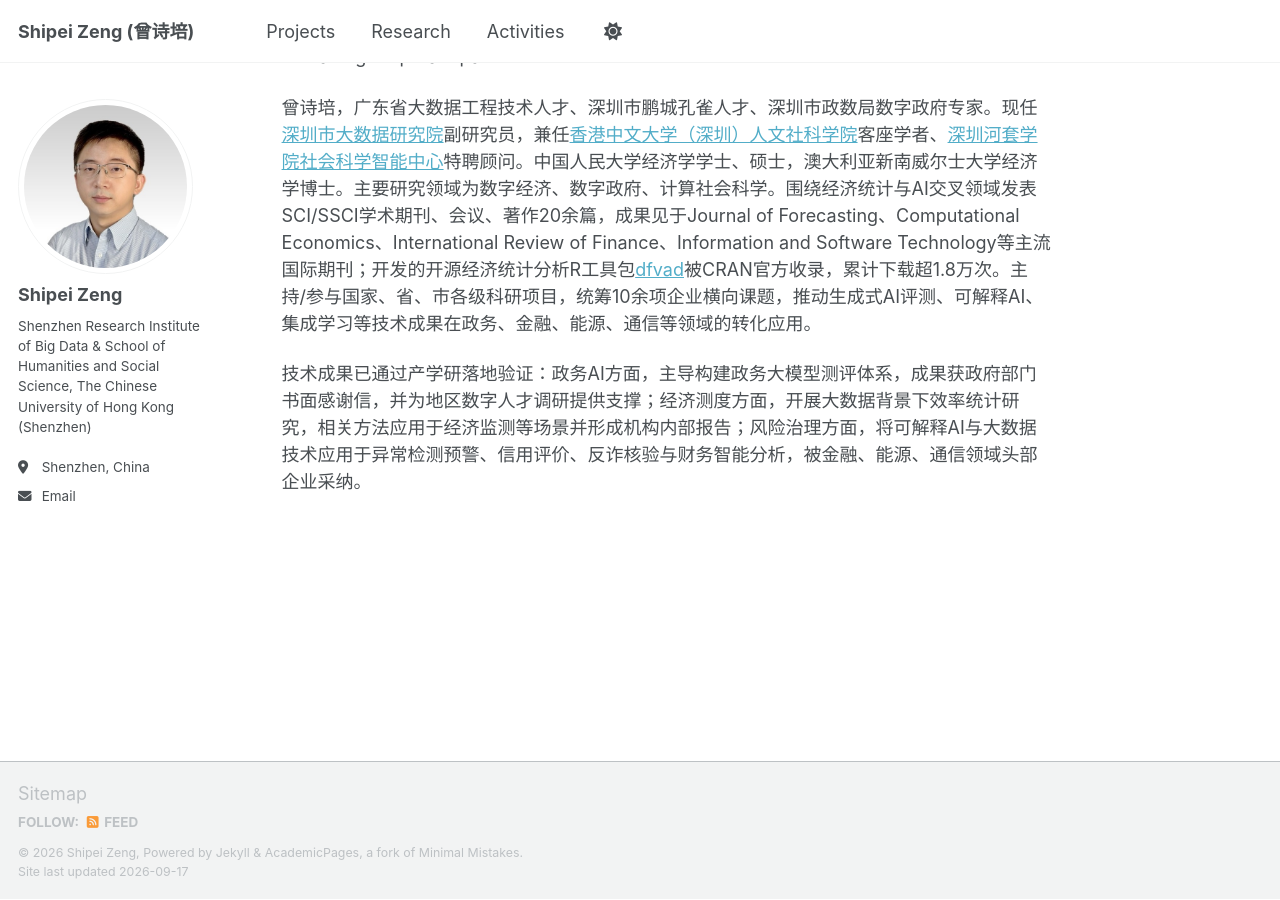
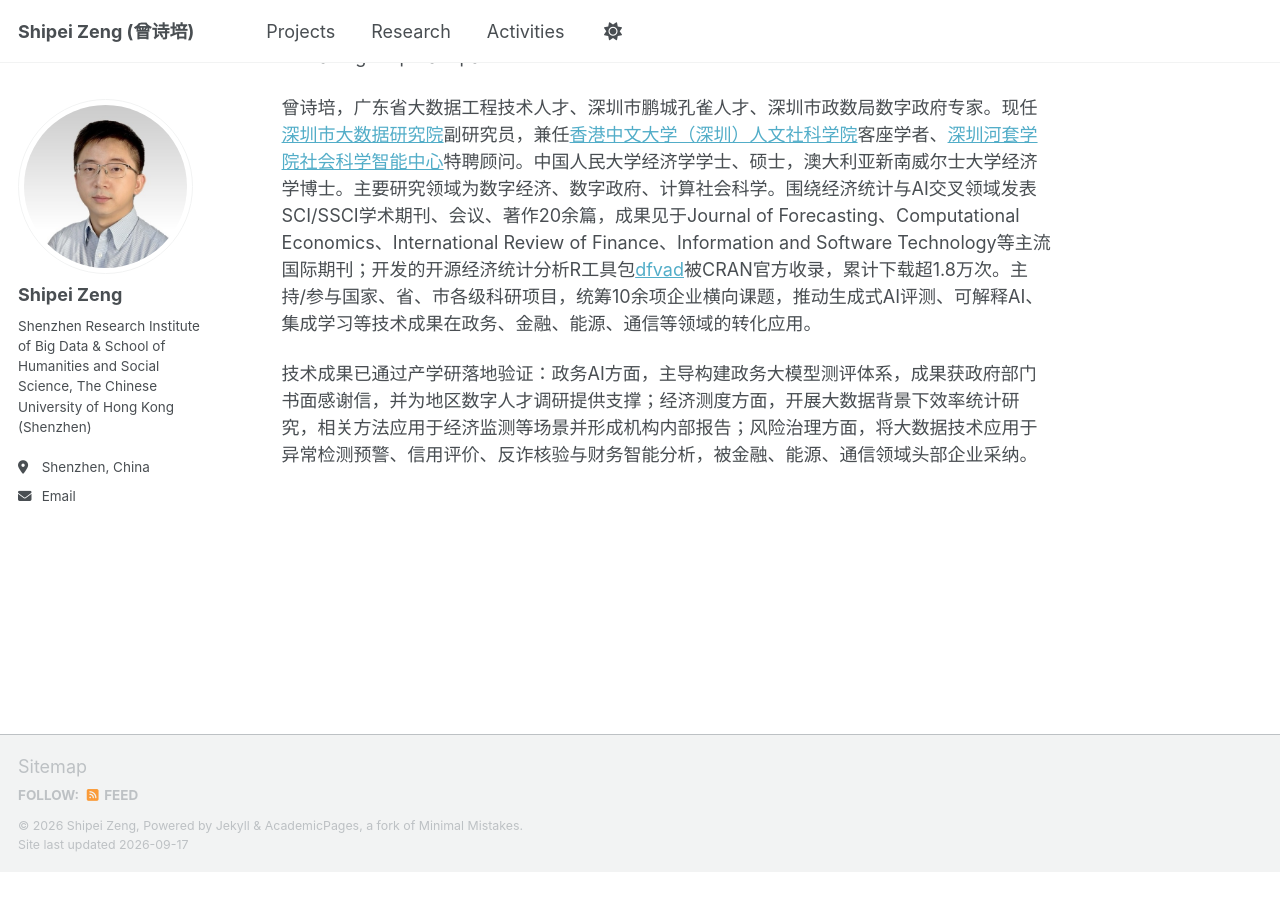
Before and after one commit to shipei-zeng/shipei-zeng.github.io, a Jekyll site: the page built from _pages/about.md, in a window 1280 px wide and 900 px high, scrolled down 735 px. Built offline with Jekyll 4.4.1, drawn with Linux system fonts in a browser that asks for light colours; a script that is not in the unit is left out; after the commit the page ends 1608 px from its top, so only the background shows below that.

Commit message:
Fix minor wording in about.md

```diff
--- a/_pages/about.md
+++ b/_pages/about.md
@@ -14,4 +14,4 @@ His innovations have achieved real world adoption. The proposed techniques in pa
 
 曾诗培，广东省大数据工程技术人才、深圳市鹏城孔雀人才、深圳市政数局数字政府专家。现任[深圳市大数据研究院](http://sribd.cn/teacher/320)副研究员，兼任[香港中文大学（深圳）人文社科学院](https://hss.cuhk.edu.cn/page/1350)客座学者、[深圳河套学院社会科学智能中心](https://www.slai.edu.cn/zh-hans)特聘顾问。中国人民大学经济学学士、硕士，澳大利亚新南威尔士大学经济学博士。主要研究领域为数字经济、数字政府、计算社会科学。围绕经济统计与AI交叉领域发表SCI/SSCI学术期刊、会议、著作20余篇，成果见于Journal of Forecasting、Computational Economics、International Review of Finance、Information and Software Technology等主流国际期刊；开发的开源经济统计分析R工具包[dfvad](https://cran.r-project.org/web/packages/dfvad/index.html)被CRAN官方收录，累计下载超1.8万次。主持/参与国家、省、市各级科研项目，统筹10余项企业横向课题，推动生成式AI评测、可解释AI、集成学习等技术成果在政务、金融、能源、通信等领域的转化应用。
 
-技术成果已通过产学研落地验证：政务AI方面，主导构建政务大模型测评体系，成果获政府部门书面感谢信，并为地区数字人才调研提供支撑；经济测度方面，开展大数据背景下效率统计研究，相关方法应用于经济监测等场景并形成机构内部报告；风险治理方面，将可解释AI与大数据技术应用于异常检测预警、信用评价、反诈核验与财务智能分析，被金融、能源、通信领域头部企业采纳。
+技术成果已通过产学研落地验证：政务AI方面，主导构建政务大模型测评体系，成果获政府部门书面感谢信，并为地区数字人才调研提供支撑；经济测度方面，开展大数据背景下效率统计研究，相关方法应用于经济监测等场景并形成机构内部报告；风险治理方面，将大数据技术应用于异常检测预警、信用评价、反诈核验与财务智能分析，被金融、能源、通信领域头部企业采纳。
```
